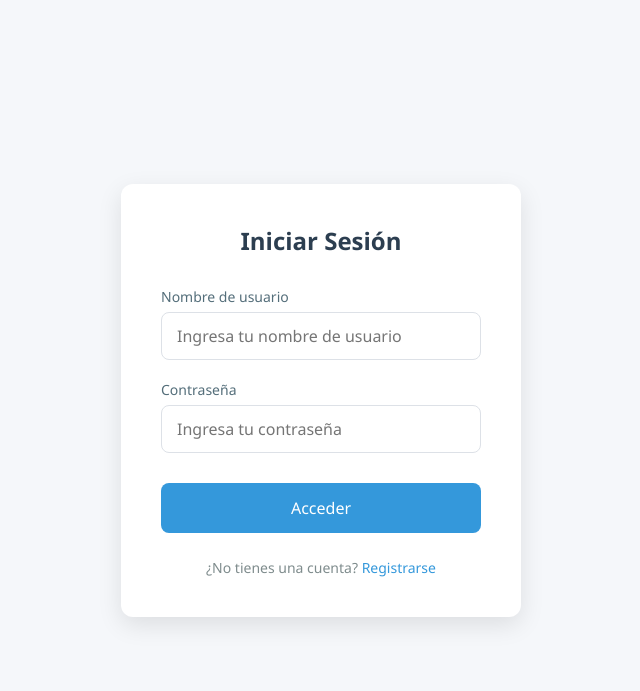
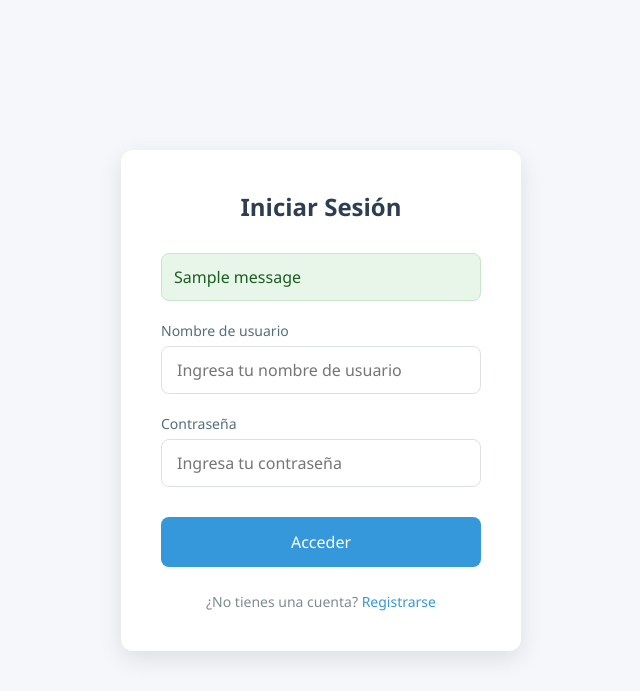
Before and after one commit to Ximsig/prog2-25-B4, a Flask app: page /login in a window 1280 px wide. Shown: the top 691 px of the page, without its empty margins (319-959 px from the left). Run offline with Flask 3, Linux system fonts and the light colour scheme; one stand-in notice (Sample message) is shown.

Commit message:
Mensajes verificacion credenciales

```diff
--- a/templates/index.html
+++ b/templates/index.html
@@ -76,7 +76,7 @@
 <body>
 
     <div class="main-content">
-        <h1>Bienvenido a Compraventa de Vehículos 🚀</h1>
+        <h1>Bienvenido a ZonaMotor 🚀</h1>
 
         <div class="button-container">
             <a href="/login" class="btn">Iniciar sesión</a>
--- a/templates/login.html
+++ b/templates/login.html
@@ -96,11 +96,47 @@
         .footer-text a:hover {
             text-decoration: underline;
         }
+
+        /* --- CSS AÑADIDO PARA LAS ALERTAS --- */
+        .alert {
+            padding: 12px;
+            margin-bottom: 20px;
+            border-radius: 8px;
+            background-color: #e3f2fd; /* Estilo por defecto (info) */
+            color: #0d47a1;
+            border: 1px solid #bbdefb;
+            text-align: left; /* Asegura que el texto esté alineado a la izquierda */
+        }
+
+        .alert-danger {
+            background-color: #ffebee;
+            color: #b71c1c;
+            border-color: #ffcdd2;
+        }
+
+        .alert-success {
+            background-color: #e8f5e9;
+            color: #1b5e20;
+            border-color: #c8e6c9;
+        }
+        /* --- FIN CSS AÑADIDO --- */
+
     </style>
 </head>
 <body>
     <div class="container">
         <h2>Iniciar Sesión</h2>
+
+        <!-- Bloque para mostrar mensajes flash (ya estaba bien) -->
+        {% with messages = get_flashed_messages(with_categories=true) %}
+        {% if messages %}
+            {% for category, message in messages %}
+                 <!-- Usará las clases CSS añadidas: alert y alert-success/danger/info -->
+                <div class="alert alert-{{ category if category else 'info' }}">{{ message }}</div>
+            {% endfor %}
+        {% endif %}
+        {% endwith %}
+
         <form method="POST">
             <div class="form-group">
                 <label for="usuario">Nombre de usuario</label>
@@ -114,7 +150,8 @@
 
             <button type="submit">Acceder</button>
 
-            <p class="footer-text">¿No tienes una cuenta? <a href="registro">Registrarse</a></p>
+            <p class="footer-text">¿No tienes una cuenta? <a href="{{ url_for('registro') }}">Registrarse</a></p>
+            <!-- Pequeña mejora: usar url_for para el enlace de registro -->
         </form>
     </div>
 </body>
```
Also changed, not shown: templates/registro.html (+27 -0 lines).
